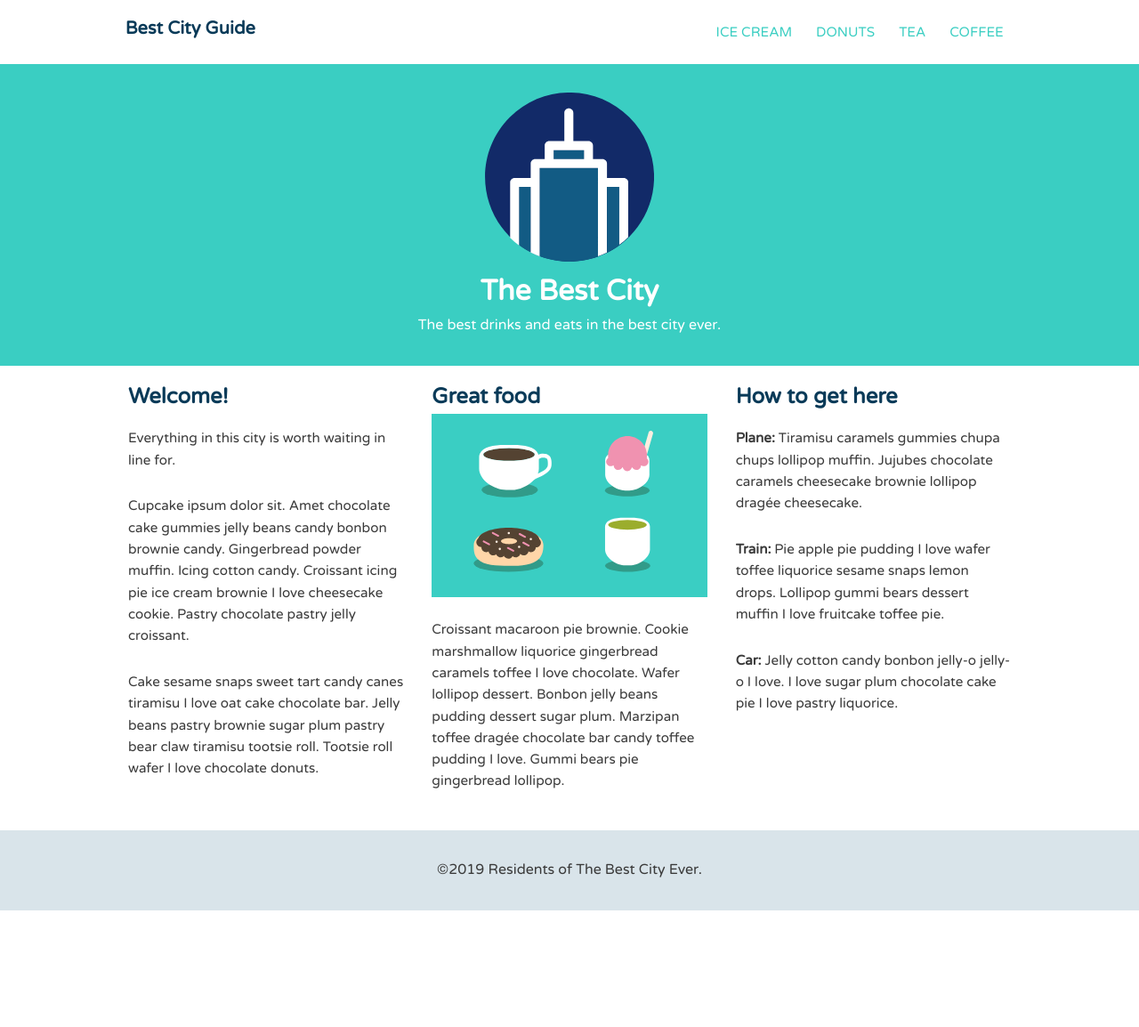
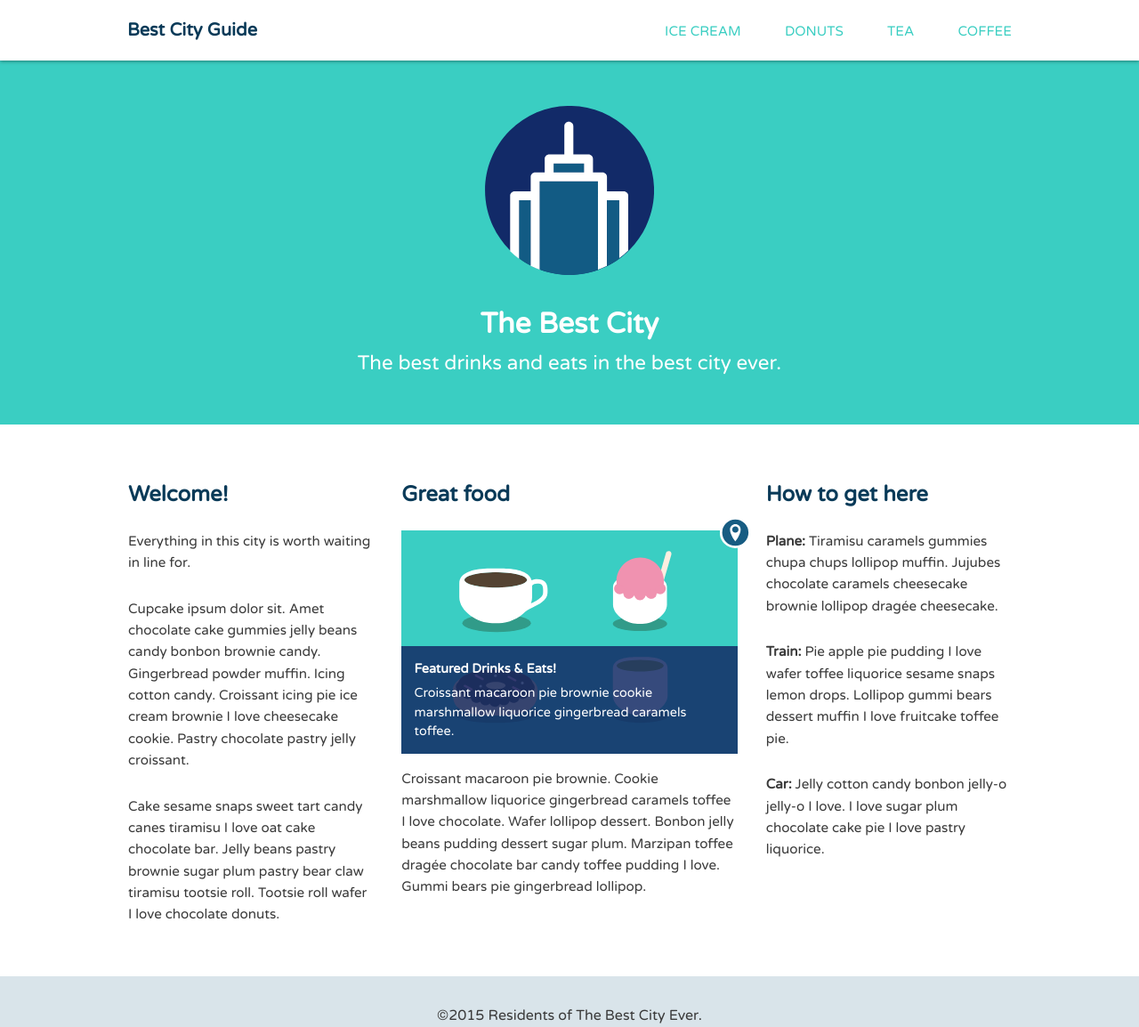
Before and after one commit to barrosdaniel/THFETUTP13_Best_City_Guide, a plain HTML site: page index.html in a window 1280 px wide. Shown: the whole page at 89% size. Before the commit the page ends 1023 px from the top, so only its background shows below. Drawn offline with Linux system fonts and the light colour scheme.

Commit message:
feature: Add fixed navigation bar

```diff
--- a/css/style.css
+++ b/css/style.css
@@ -1,7 +1,3 @@
-/*
-  If you get stuck, feel free to watch the follow-up videos where I'll show you one solution
-*/
-
 /* =================================
   Base Element Styles
 ==================================== */
@@ -27,11 +23,14 @@ a {
   color: #093a58;
 }
 
-h1,
 h2,
-h3 {
+h3,
+h4 {
   margin-top: 0;
-  margin-bottom: 0;
+}
+
+h4 {
+  margin-bottom: .4em;
 }
 
 a {
@@ -42,31 +41,51 @@ img {
   max-width: 100%;
 }
 
+figure {
+  margin: 0;
+  line-height: 0;
+
+  position: relative;
+}
+
+figcaption {
+  font-size: .9em;
+  line-height: 1.5;
+  color: #fff;
+  padding: 1em;
+  background: rgba(19, 43, 102, .85);
+
+  position: absolute;
+  bottom: 0;
+  width: 100%;
+}
+
 /* =================================
   Base Layout Styles
 ==================================== */
 
 /* ---- Navigation ---- */
-.main-header {
-  padding: 1em;
-  text-align: center;
-}
 
 .name {
   font-size: 1.25em;
+  margin: 0;
+}
+
+.main-nav {
+  margin-top: 5px;
 }
 
 .name a,
 .main-nav a {
+  display: block;
   text-align: center;
-  display: inline-block;
+  padding: 10px 15px;
 }
 
 .main-nav a {
   font-size: .95em;
   color: #3acec2;
   text-transform: uppercase;
-  padding: 0.5em 2em;
 }
 
 .main-nav a:hover {
@@ -75,26 +94,49 @@ img {
 
 /* ---- Layout Containers ---- */
 
+.main-header {
+  padding-top: .5em;
+  padding-bottom: .5em;
+}
+
+.banner,
+.main-footer {
+  text-align: center;
+}
+
 .banner {
   color: #fff;
   background: #3acec2;
-  padding: 2em;
-  text-align: center;
+  padding: 3.2em 0;
+  margin-bottom: 60px;
+}
+
+.col {
+  padding-right: 1em;
+  padding-left: 1em;
 }
 
 .main-footer {
   background: #d9e4ea;
   padding: 2em 0;
-  text-align: center;
+  margin-top: 30px;
 }
 
 /* ---- Page Elements ---- */
+
 .logo {
   width: 190px;
 }
 
-.col {
-  padding: 1em;
+.headline {
+  margin-bottom: 0;
+}
+
+.icon-location {
+  width: 35px;
+  position: absolute;
+  top: -15px;
+  right: -15px;
 }
 
 /* =================================
@@ -103,59 +145,46 @@ img {
 
 @media (min-width: 769px) {
 
+  body {
+    padding-top: 68px;
+  }
+
   .container {
-    max-width: 1150px;
-    width: 80%;
+    width: 90%;
     margin: 0 auto;
   }
 
-
-
-  /* ---- Header ---- */
   .main-header {
-    padding: 1em;
-    text-align: left;
+    position: fixed;
+    background-color: #fff;
+    box-shadow: 0 1px 4px 0 rgba(0, 0, 0, 0.4);
+    width: 100%;
+    top: 0;
+    z-index: 1000;
   }
 
-  .name {
+  .name,
+  .col {
     float: left;
-    width: 35%;
-    margin-bottom: 0;
+  }
+
+  .primary,
+  .secondary {
+    width: 50%;
   }
 
   .main-nav {
     float: right;
-    width: 65%;
-    text-align: right;
   }
 
   .main-nav li {
     display: inline-block;
+    margin-left: 15px;
   }
 
-  .main-nav a {
-    display: inline-block;
-    padding: 0.5em 0.75em;
+  .tagline {
+    font-size: 1.4em;
   }
-
-
-
-  /* ---- Banner ---- */
-  /* No styles */
-
-
-
-  /* ---- Main ---- */
-  .secondary,
-  .primary {
-    float: left;
-    width: 50%;
-  }
-
-  .tertiary {
-    clear: both;
-  }
-
 
   /* ---- Float clearfix ---- */
 
@@ -167,16 +196,20 @@ img {
 
 }
 
+@media (min-width: 1025px) {
 
+  .container {
+    width: 80%;
+    max-width: 1150px;
+  }
 
-@media (min-width: 1000px) {
+  .primary {
+    width: 40%;
+  }
 
   .secondary,
-  .primary,
   .tertiary {
-    float: left;
-    width: 33.333333%;
-    clear: none;
+    width: 30%;
   }
 
 }
--- a/index.html
+++ b/index.html
@@ -30,7 +30,9 @@
 		<span class="tagline">The best drinks and eats in the best city ever.</span>
 	</div>
 	<!--/.banner-->
-	<main class="container clearfix">
+
+	<div class="container clearfix">
+
 		<div class="secondary col">
 			<h2>Welcome!</h2>
 			<p>Everything in this city is worth waiting in line for.</p>
@@ -38,18 +40,25 @@
 				muffin. Icing cotton candy. Croissant icing pie ice cream brownie I love cheesecake cookie. Pastry chocolate
 				pastry jelly croissant.</p>
 			<p>Cake sesame snaps sweet tart candy canes tiramisu I love oat cake chocolate bar. Jelly beans pastry brownie
-				sugar
-				plum pastry bear claw tiramisu tootsie roll. Tootsie roll wafer I love chocolate donuts.</p>
+				sugar plum pastry bear claw tiramisu tootsie roll. Tootsie roll wafer I love chocolate donuts.</p>
 		</div>
 		<!--/.secondary-->
 
 		<div class="primary col">
 			<h2>Great food</h2>
-			<img class="feat-img" src="img/treats.svg" alt="Drinks and eats">
+
+			<figure>
+				<img src="img/location.svg" alt="Location" class="icon-location">
+				<img class="feat-img" src="img/treats.svg" alt="Drinks and eats">
+				<figcaption>
+					<h4>Featured Drinks &amp; Eats!</h4>
+					Croissant macaroon pie brownie cookie marshmallow liquorice gingerbread caramels toffee.
+				</figcaption>
+			</figure>
+
 			<p>Croissant macaroon pie brownie. Cookie marshmallow liquorice gingerbread caramels toffee I love chocolate.
-				Wafer
-				lollipop dessert. Bonbon jelly beans pudding dessert sugar plum. Marzipan toffee drag&#233;e chocolate bar candy
-				toffee pudding I love. Gummi bears pie gingerbread lollipop.</p>
+				Wafer lollipop dessert. Bonbon jelly beans pudding dessert sugar plum. Marzipan toffee drag&#233;e chocolate bar
+				candy toffee pudding I love. Gummi bears pie gingerbread lollipop.</p>
 		</div>
 		<!--/.primary-->
 
@@ -63,10 +72,12 @@
 				love pastry liquorice.</p>
 		</div>
 		<!--/.tertiary-->
-	</main>
+
+	</div>
+	<!--/.container-->
 
 	<footer class="main-footer">
-		<span>&copy;2019 Residents of The Best City Ever.</span>
+		<span>&copy;2015 Residents of The Best City Ever.</span>
 	</footer>
 
 </body>
```
Also changed, not shown: img/location.svg (added), project/css/normalize.css (added), project/img/city-logo.svg (added), project/img/treats.svg (added).
